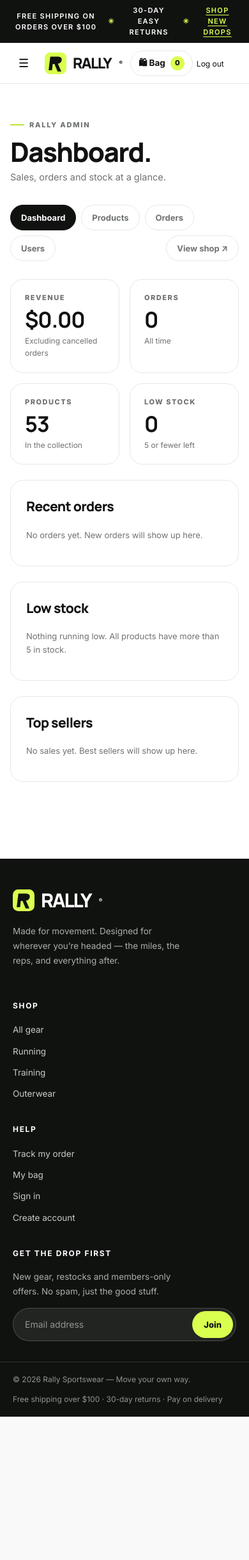
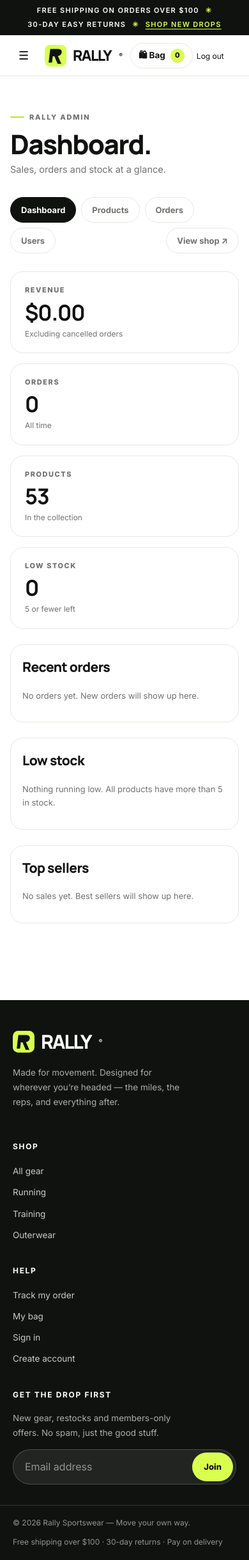
Before and after one commit to virgility9/sports-ecommerce, a PHP site: page /sports-ecommerce/admin/ in a window 390 px wide. Shown: the whole page at 64% size. Before the commit the page ends 2214 px from the top, so only its background shows below. Run offline with PHP 8.4, Linux system fonts and the light colour scheme; the visitor is signed in with stand-in values (Sample User, id 1); data comes from the database, SQL or seed files in the repository; data that the repository does not hold is empty.

Commit message:
Make the admin dashboard and the whole site usable on mobile

```diff
--- a/assets/css/style.css
+++ b/assets/css/style.css
@@ -15,6 +15,7 @@
 }
 *{box-sizing:border-box}
 html{scroll-behavior:smooth}
+html,body{overflow-x:clip}
 body{margin:0;background:var(--white);color:var(--ink);font-family:var(--font);font-size:15px;line-height:1.55;-webkit-font-smoothing:antialiased}
 img{max-width:100%}
 a{color:inherit;text-decoration:none}
@@ -23,7 +24,7 @@ button{cursor:pointer}
 ::selection{background:var(--lime);color:var(--ink)}
 
 /* ---------- Announcement + header ---------- */
-.announcement{min-height:36px;background:var(--ink);color:#fff;display:flex;align-items:center;justify-content:center;gap:10px;text-align:center;font-size:11px;font-weight:600;letter-spacing:.12em;padding:8px 16px}
+.announcement{min-height:36px;background:var(--ink);color:#fff;display:flex;align-items:center;justify-content:center;flex-wrap:wrap;gap:4px 10px;text-align:center;font-size:11px;font-weight:600;letter-spacing:.12em;padding:8px 16px;line-height:1.6}
 .announcement span{color:var(--lime)}
 .announcement a{color:var(--lime);text-decoration:underline;text-underline-offset:3px}
 .site-header{position:sticky;top:0;z-index:50;display:flex;align-items:center;gap:28px;height:72px;padding:0 max(20px,calc((100vw - var(--max))/2));background:rgba(255,255,255,.88);backdrop-filter:blur(14px);-webkit-backdrop-filter:blur(14px);border-bottom:1px solid var(--line)}
@@ -36,6 +37,7 @@ button{cursor:pointer}
 .main-nav a{padding:9px 13px;border-radius:var(--radius-pill);font-size:13.5px;font-weight:600;color:#3d403d;transition:.18s}
 .main-nav a:hover{background:var(--paper);color:var(--ink)}
 .main-nav a.active{background:var(--ink);color:#fff}
+.nav-admin-link{display:none}
 .header-search{flex:1;max-width:460px;margin-left:auto}
 .header-search form{display:flex;align-items:center;gap:8px;background:var(--paper);border:1px solid var(--line);border-radius:var(--radius-pill);padding:6px 6px 6px 16px;transition:.18s}
 .header-search form:focus-within{border-color:var(--ink);background:#fff;box-shadow:0 0 0 3px rgba(16,18,16,.08)}
@@ -325,7 +327,7 @@ input::placeholder,textarea::placeholder{color:var(--muted-2)}
 .check-label{display:flex!important;align-items:center;gap:8px}
 .admin-form input[type=checkbox]{width:auto}
 .admin-form .button{justify-self:start}
-.admin-product{display:flex;align-items:center;gap:16px;padding:14px 0;border-bottom:1px solid var(--line)}
+.admin-product{display:flex;align-items:center;flex-wrap:wrap;gap:16px;padding:14px 0;border-bottom:1px solid var(--line)}
 .admin-product img{width:60px;height:64px;object-fit:cover;border-radius:10px;background:#ddd}
 .admin-product>div{flex:1;min-width:0}
 .admin-product strong,.admin-product small{display:block;font-size:13.5px}
@@ -438,10 +440,15 @@ input::placeholder,textarea::placeholder{color:var(--muted-2)}
   .cart-item{grid-template-columns:84px 1fr auto;gap:12px}
   .cart-item img{width:84px;height:104px}
   .form-columns{grid-template-columns:1fr}
+  input,textarea,select{font-size:16px}
   .order-card{padding:18px}
   .page-heading h1{font-size:42px}
   .checkout-form{padding:20px}
   .admin-stats{grid-template-columns:1fr}
+  .main-nav .nav-admin-link{display:block;border-top:1px solid var(--line);margin-top:8px;padding-top:16px}
+  .stat-grid{grid-template-columns:1fr}
+  .admin-form{padding:20px}
+  .dash-panel{padding:18px}
 }
 @media(prefers-reduced-motion:reduce){
   *,*::before,*::after{animation-duration:.01ms!important;transition-duration:.01ms!important}
--- a/includes/header.php
+++ b/includes/header.php
@@ -26,6 +26,7 @@ $currentSearch = trim($_GET['q'] ?? '');
     <a href="<?= e(app_url('?category=Running#shop')) ?>" class="<?= $currentCategory === 'Running' ? 'active' : '' ?>">Running</a>
     <a href="<?= e(app_url('?category=Training#shop')) ?>" class="<?= $currentCategory === 'Training' ? 'active' : '' ?>">Training</a>
     <a href="<?= e(app_url('?category=Outerwear#shop')) ?>" class="<?= $currentCategory === 'Outerwear' ? 'active' : '' ?>">Outerwear</a>
+    <?php if (current_user() && current_user()['role'] === 'admin'): ?><a class="nav-admin-link" href="<?= e(app_url('admin/')) ?>">Admin dashboard</a><?php endif; ?>
   </nav>
   <div class="header-search">
     <form action="<?= e(app_url('')) ?>" method="get" role="search">
```
